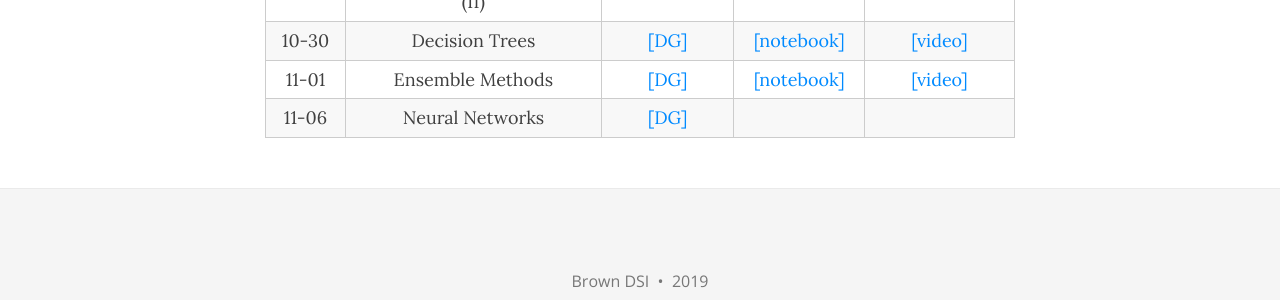
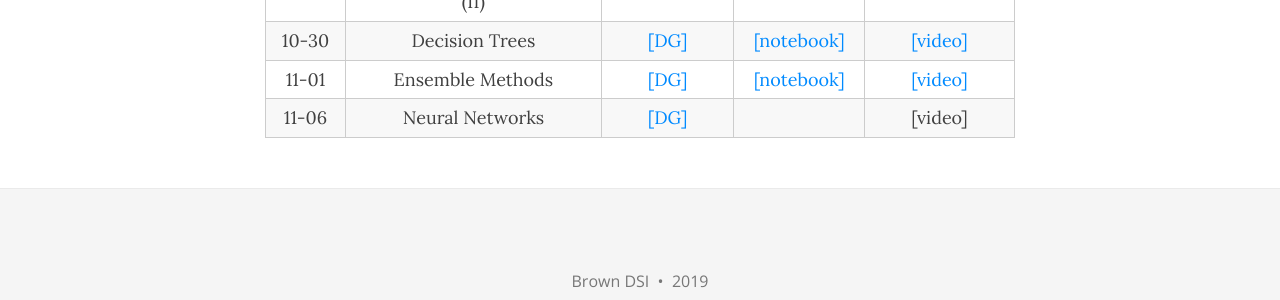
Before and after one commit to data1010/data1010.github.io, a Jekyll site: the page built from class.md, in a window 1280 px wide and 900 px high, scrolled down 1122 px. Shown: the part 526-826 px from the top of the window. Built offline with Jekyll 4.4.1, drawn with Linux system fonts in a browser that asks for light colours; nearby versions of some CDN libraries.

Commit message:
add video

```diff
--- a/class.md
+++ b/class.md
@@ -194,7 +194,7 @@ title: Notebooks and videos
       <td style="text-align: center">Neural Networks</td>
       <td style="text-align: center"><a href="https://mathigon.org/course/machine-learning/neural-networks">[DG]</a></td>
       <td style="text-align: center"><a href="https://nbviewer.jupyter.org/github/data1010/problem-sets/blob/master/11-06/data1010-11-06.ipynb"></a></td>
-      <td style="text-align: center"><a href=""></a></td>
+      <td style="text-align: center"><a href="https://youtu.be/Z1I8mCHR7ys"></a>[video]</td>
     </tr>
   </tbody>
 </table>
```
